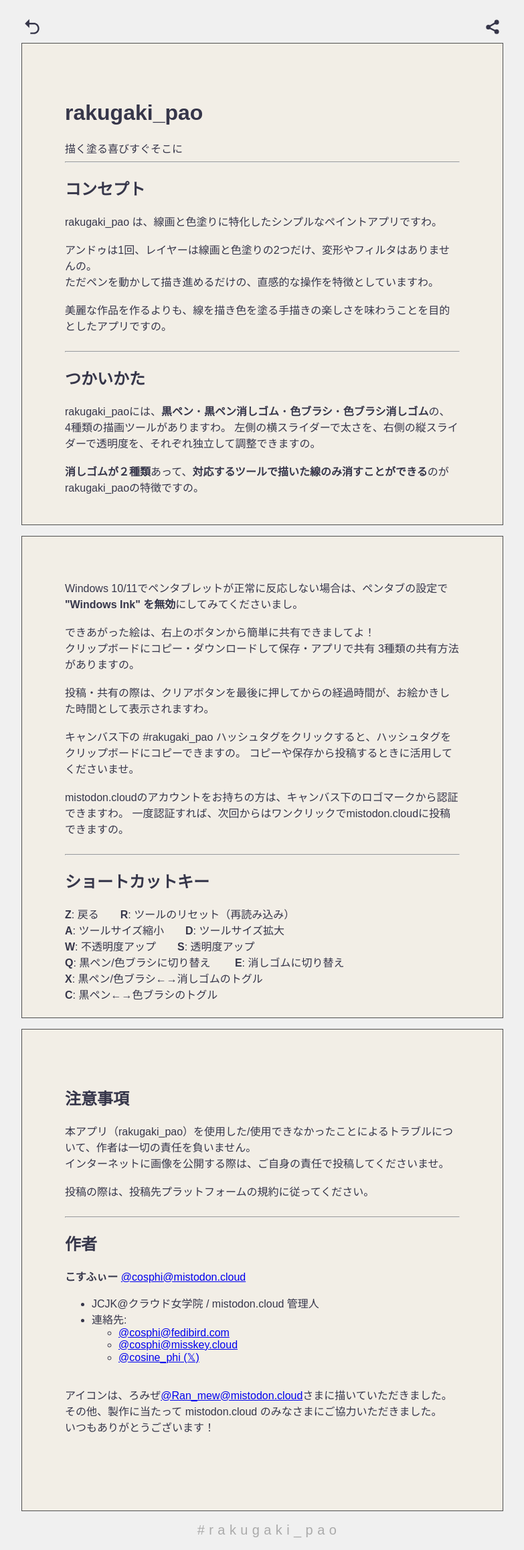
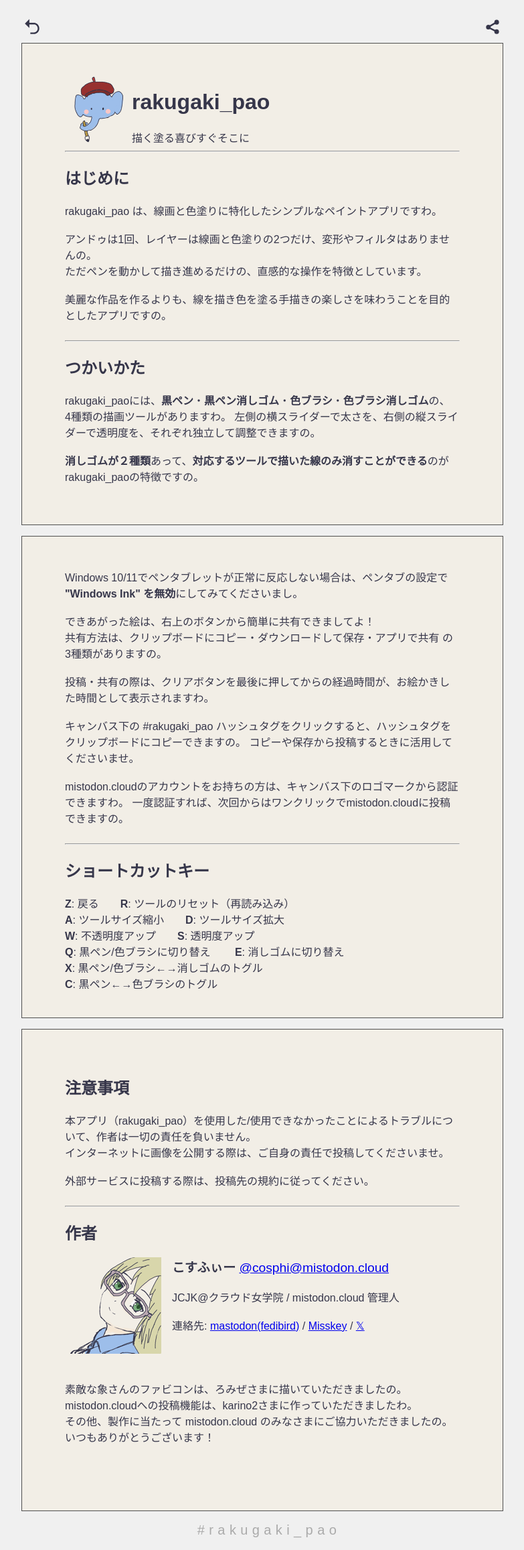
Before and after one commit to Cos-phi/rakugaki_pao, a PHP site: page /manual.html in a window 1280 px wide. Shown: the whole page at 67% size, without its empty margins (248-1031 px from the left). Run offline with PHP 8.4, Linux system fonts and the light colour scheme.

Commit message:
マニュアルを整えました

```diff
--- a/manual.html
+++ b/manual.html
@@ -5,7 +5,7 @@
     <meta name="viewport" content="width=750">
     <link rel="icon" href="image/favicon.ico">
     <link rel="apple-touch-icon" sizes="180x180" href="image/apple-touch-icon.png">
-    <title>rakugaki_pao user's manual</title>
+    <title>rakugaki_paoについて</title>
     <link rel="stylesheet" type="text/css" href="style.css">
 </head>
 <body>
@@ -23,13 +23,16 @@
             </div>
         </div>
         <div id="manual-content">
+            <div style="float: left;">
+                <img src="image/apple-touch-icon.png" height="100px">
+            </div>
             <H1>rakugaki_pao</H1>
             描く塗る喜びすぐそこに
             <hr>
-            <H2>コンセプト</H2>
+            <H2>はじめに</H2>
             rakugaki_pao は、線画と色塗りに特化したシンプルなペイントアプリですわ。<BR>
             <BR>
-            アンドゥは1回、レイヤーは線画と色塗りの2つだけ、変形やフィルタはありませんの。<BR>ただペンを動かして描き進めるだけの、直感的な操作を特徴としていますわ。<BR>
+            アンドゥは1回、レイヤーは線画と色塗りの2つだけ、変形やフィルタはありませんの。<BR>ただペンを動かして描き進めるだけの、直感的な操作を特徴としています。<BR>
             <BR>
             美麗な作品を作るよりも、線を描き色を塗る手描きの楽しさを味わうことを目的としたアプリですの。<BR>
             <BR>
@@ -49,7 +52,7 @@
             Windows 10/11でペンタブレットが正常に反応しない場合は、ペンタブの設定で <b>"Windows Ink" を無効</b>にしてみてくださいまし。<br>
             <br>
             できあがった絵は、右上のボタンから簡単に共有できましてよ！<br>
-            クリップボードにコピー・ダウンロードして保存・アプリで共有 3種類の共有方法がありますの。<br>
+            共有方法は、クリップボードにコピー・ダウンロードして保存・アプリで共有 の<br>3種類がありますの。<br>
             <br>
             投稿・共有の際は、クリアボタンを最後に押してからの経過時間が、お絵かきした時間として表示されますわ。<br>
             <br>
@@ -74,26 +77,35 @@
             本アプリ（rakugaki_pao）を使用した/使用できなかったことによるトラブルについて、作者は一切の責任を負いません。<br>
             インターネットに画像を公開する際は、ご自身の責任で投稿してくださいませ。<br>
             <br>
-            投稿の際は、投稿先プラットフォームの規約に従ってください。<br>
+            外部サービスに投稿する際は、投稿先の規約に従ってください。<br>
             <br>
 
 
             <hr>
             <H2>作者</H2>
-            <b>こすふぃー</b> <a href="https://mistodon.cloud/@cosphi">@cosphi@mistodon.cloud</a><br>
-            <ul>
-            <li>JCJK@クラウド女学院 / mistodon.cloud 管理人</li>
-            <li>連絡先: </li>
-            <ul>
-                <li><a href="https://fedibird.com/@cosphi">@cosphi@fedibird.com</a></li>
-                <li><a href="https://misskey.cloud/@cosphi">@cosphi@misskey.cloud</a></li>
-                <li><a href="https://x.com/cosine_phi">@cosine_phi (𝕏)</a></li>
-            </ul>
-            </ul>
-            <br>
-            アイコンは、ろみぜ<a href="https://mistodon.cloud/@Ran_mew/113221297086523683">@Ran_mew@mistodon.cloud</a>さまに描いていただきました。<br>
-            その他、製作に当たって mistodon.cloud のみなさまにご協力いただきました。<br>いつもありがとうございます！
+            <div style="float: left; width: 160px;">
+                <img src="image/cosphi_rakugaki.png">
+            </div>
+            <div>
+                <p style="font-size: larger;">
+                    <b>こすふぃー</b> <a href="https://mistodon.cloud/@cosphi">@cosphi@mistodon.cloud</a><br>
+                </p>
 
+                JCJK@クラウド女学院 / mistodon.cloud 管理人<br>
+                <br>
+                連絡先:
+                <a href="https://fedibird.com/@cosphi">mastodon(fedibird)</a> /
+                <a href="https://misskey.cloud/@cosphi">Misskey</a> /
+                <a href="https://x.com/cosine_phi">𝕏</a>
+
+            </div>
+            <div style="clear:both">
+                <br>
+                <br>
+                素敵な象さんのファビコンは、ろみぜさまに描いていただきましたの。<br>
+                mistodon.cloudへの投稿機能は、karino2さまに作っていただきましたわ。<br>
+                その他、製作に当たって mistodon.cloud のみなさまにご協力いただきましたの。<br>いつもありがとうございます！
+            </div>
         </div>
     </div>
     <div>
--- a/style.css
+++ b/style.css
@@ -22,6 +22,7 @@ body {
     -khtml-user-select: none;
     -webkit-user-select: none;
     user-select: none;
+    color:#36364A;
 }
 #app {
     margin-top: 16px;
@@ -267,5 +268,5 @@ button {
     border: 1px solid #505050;
     background-color: #F2EEE6;
     box-sizing:border-box;
-    padding: 64px;
+    padding: 48px 64px;
 }
```
Also changed, not shown: image/cosphi_rakugaki.png (added).
